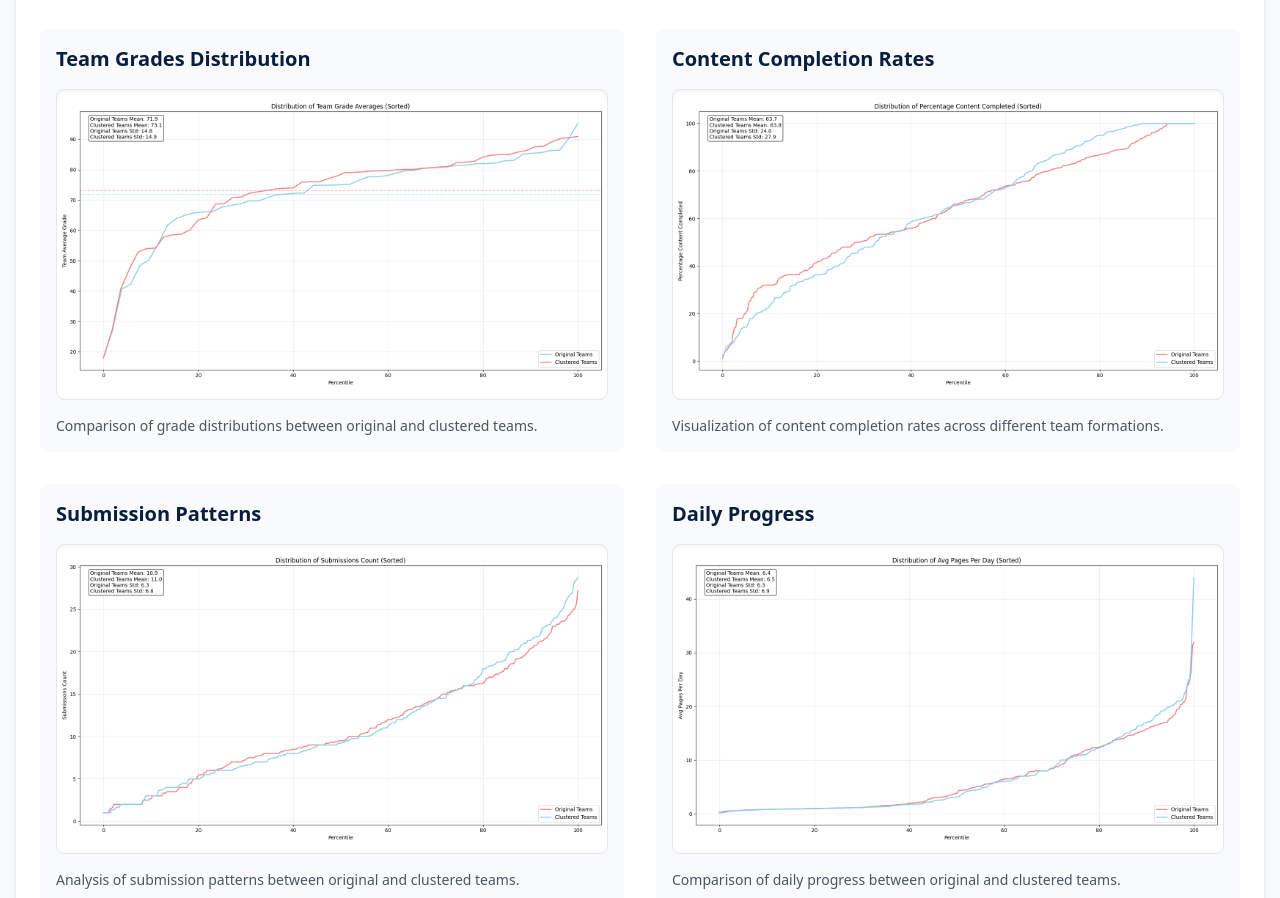
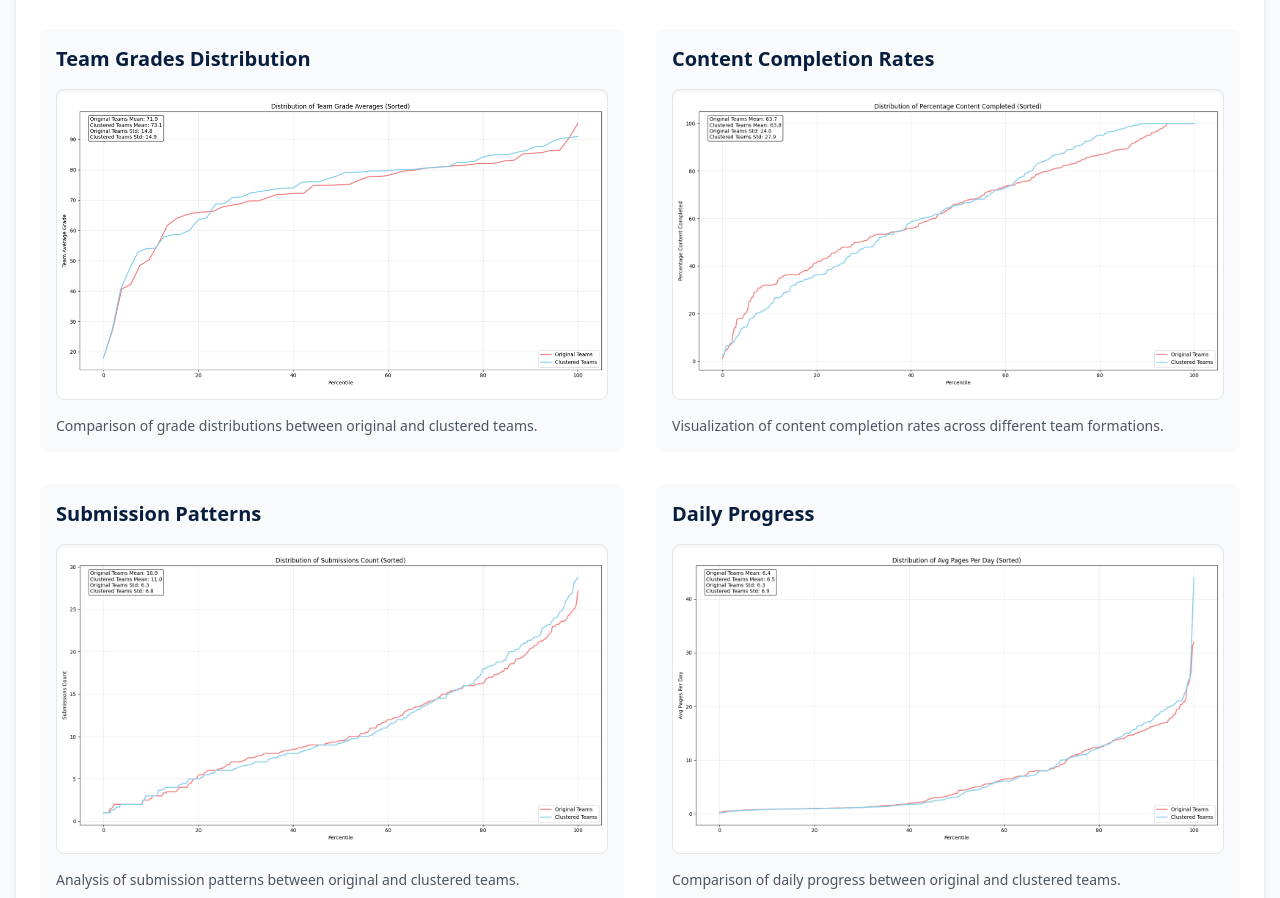
Before and after one commit to gaboprieto/capstone-datascience, a plain HTML site: page index.html in a window 1280 px wide. Shown: the part 2056-2954 px from the top of the page. Drawn offline with nearby package versions, Linux system fonts and the light colour scheme.

Commit message:
fixed grades graph

```diff
--- a/index.html
+++ b/index.html
@@ -229,7 +229,7 @@
                         <h3 class="text-xl font-semibold text-fiu-blue mb-4">Team Grades Distribution</h3>
                         <div class="aspect-video bg-white rounded-lg shadow-inner border border-gray-200 flex items-center justify-center">
                             <div class="text-center text-gray-500">
-                                <img src="./assets/team_grade_distribution_sorted.png" alt="Team Grades Comparison Graph" class="w-full h-full object-contain">
+                                <img src="./assets/grades.png" alt="Team Grades Comparison Graph" class="w-full h-full object-contain">
                             </div>
                         </div>
                         <p class="mt-4 text-gray-600 text-sm">
```
